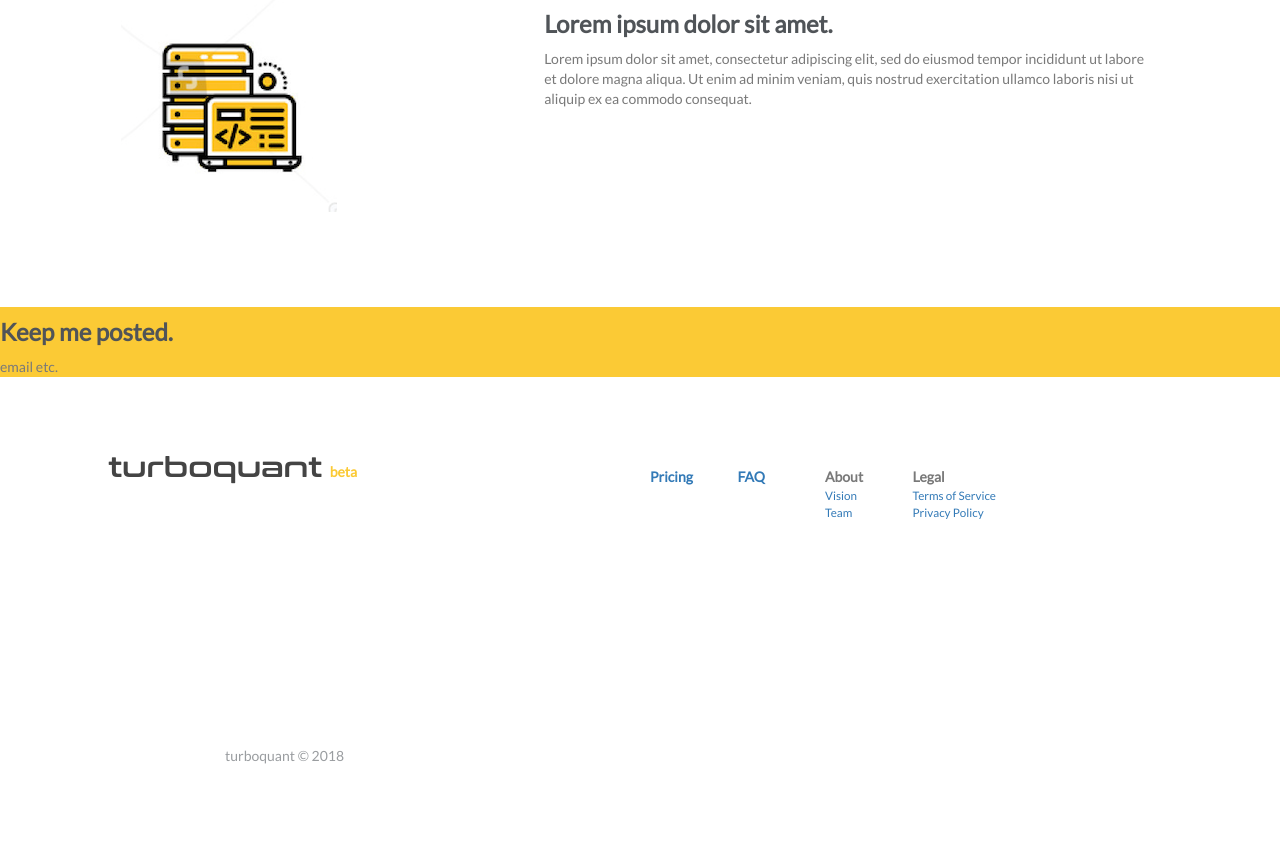
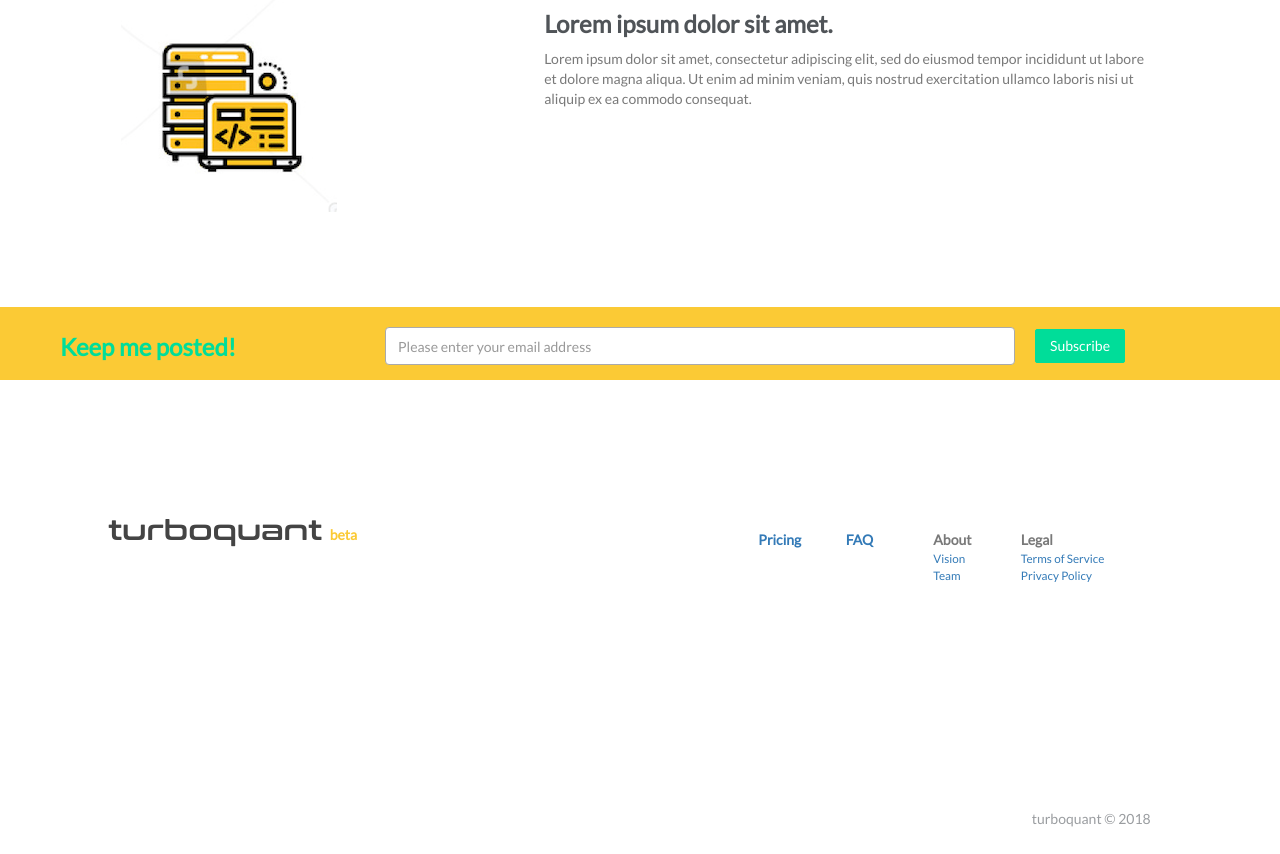
Before and after one commit to cg94301/turboquant, a Flask app: page / in a window 1280 px wide; the page is wider, and only the part inside the window is pictured. Shown: the part 1408-2262 px from the top of that part. Before the commit the page ends 2172 px from the top of that part, so only its background shows below. Run offline with Flask 2, Linux system fonts and the light colour scheme; parts of the project's set-up code (start-up, migrations or seed data) failed here and were passed over; some libraries are stand-ins or nearby versions.

Commit message:
Added email subscription form to home page

```diff
--- /dev/null
+++ b/turboquant/blueprints/page/forms.py
@@ -0,0 +1,18 @@
+from flask_wtf import Form
+
+from wtforms.validators import DataRequired, Length, Optional, Regexp
+from wtforms_components import EmailField, Email, Unique
+
+from lib.util_wtforms import ModelForm
+from turboquant.blueprints.user.models import User, db
+
+
+class EmailForm(ModelForm):
+    email = EmailField(validators=[
+        DataRequired(),
+        Email(),
+        Unique(
+            User.email,
+            get_session=lambda: db.session
+        )
+    ])
--- a/turboquant/blueprints/page/templates/page/home.html
+++ b/turboquant/blueprints/page/templates/page/home.html
@@ -1,4 +1,5 @@
 {% extends 'layouts/app.html' %}
+{% import 'macros/form.html' as f with context %}
 
 {% block title %}TurboQuant{% endblock %}
 {% block meta_description %}Lorem Ipsum.{% endblock %}
@@ -78,15 +79,26 @@
 
 </div> <!-- container -->
 
-<div class="row">
-  <div class="col-md-12" style="min-height: 50px;background-color: #fbca35;"> <!-- #fe6271 -->
-    <h3>Keep me posted.</h3>email etc.
+<div class="row" style="min-height: 50px;background-color: #fbca35;">
+  <div class="col-md-3" style="margin-left: 60px;margin-top: 15px"><h3 style="color: #00dd99">Keep me posted!</h3></div> <!-- success #3ec845,primary #4667cc -->
+  <div class="col-md-6"> <!-- #fe6271 -->
+    {% call f.form_tag('page.home') %}
+      {% call f.form_group(form.email, css_class='sm-margin-bottom',
+        autofocus='autofocus',
+        placeholder='Please enter your email address') %}
+      {% endcall %}
+    {% endcall %}
+  </div>
+  <div class="col-md-1">
+    <button type="submit" class="btn btn-custom" style="margin-top: 22px">
+      Subscribe
+    </button>
   </div>
 </div>
 
-<div class="row" style="margin-bottom: 10px;margin-top: 80px;">
+<div class="row" style="margin-bottom: 10px;margin-top: 140px;">
   <div class="col-md-1"></div>
-  <div class="col-md-5">
+  <div class="col-md-6">
     <h4 class="turboquant" style="color: #444;margin-left: 0px; margin-right: 5px; display: inline;">turboquant</h4> <!-- dark #333; custom #2dd7ff -->
     <span style="color: #fbca35;"><b>beta</b></span>
   </div>
--- a/turboquant/blueprints/page/views.py
+++ b/turboquant/blueprints/page/views.py
@@ -1,4 +1,5 @@
 from flask import Blueprint, render_template, redirect, url_for
+from turboquant.blueprints.page.forms import EmailForm
 
 page = Blueprint('page', __name__, template_folder='templates')
 
@@ -7,10 +8,16 @@ page = Blueprint('page', __name__, template_folder='templates')
 #def index():
 #    return redirect(url_for('user.login'))
 
-@page.route('/')
+@page.route('/', methods=['GET', 'POST'])
 #@page.route('/index/')
 def home():
-    return render_template('page/home.html')
+
+    form = EmailForm()
+
+    # Don't use label
+    form.email.label.text = ''
+
+    return render_template('page/home.html', form=form)
 
 
 @page.route('/terms')
--- a/turboquant/templates/layouts/base.html
+++ b/turboquant/templates/layouts/base.html
@@ -70,10 +70,16 @@
 
     <footer class="footer text-center">
       <div class="container">
-        <ul class="list-inline">
-          <li class="text-muted">turboquant &copy; {{ current_year() }}</li>
-          {% block footer %}{% endblock %}
-        </ul>
+        <div class="row">
+          <div class="col-md-8">
+          </div>
+          <div class="col-md-2">
+            <ul class="list-inline">
+              {% block footer %}{% endblock %}
+              <li class="text-muted">turboquant &copy; {{ current_year() }}</li>
+            </ul>
+          </div>
+        </div>
       </div>
     </footer>
 
```
